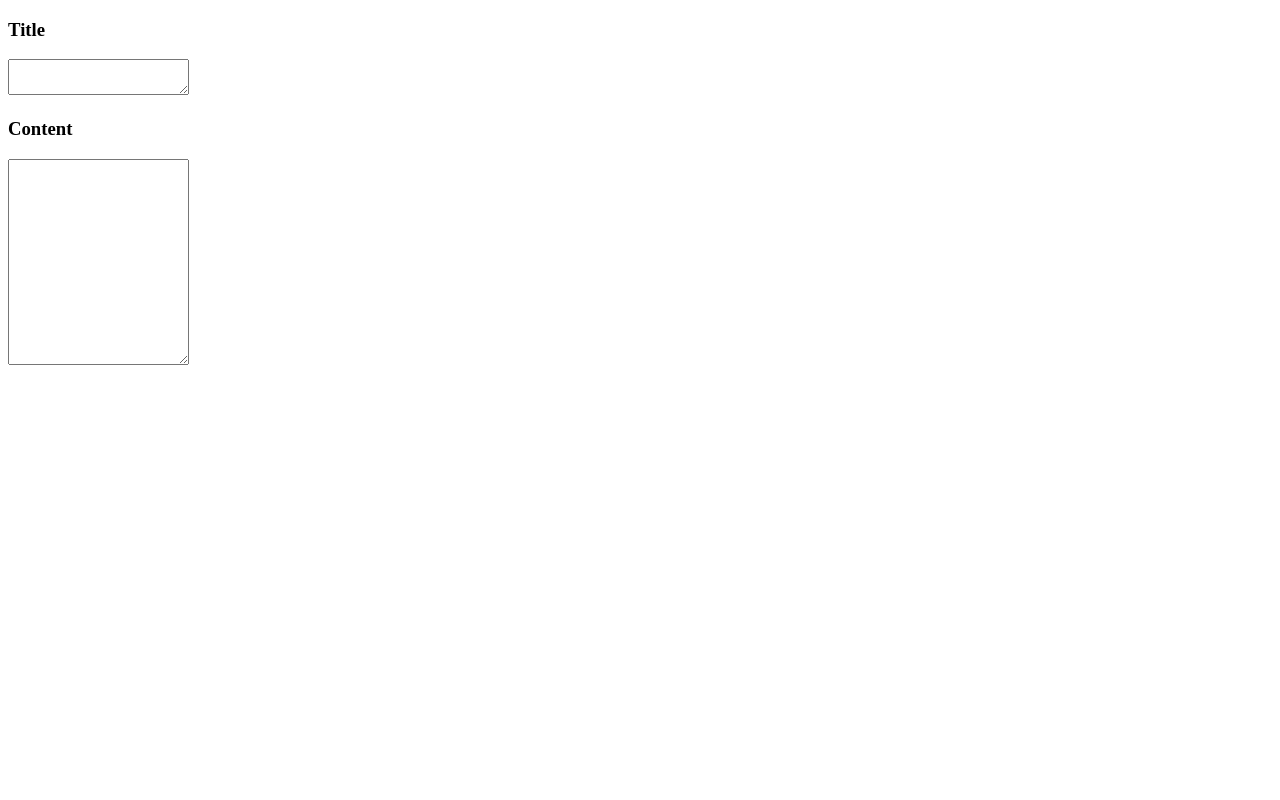
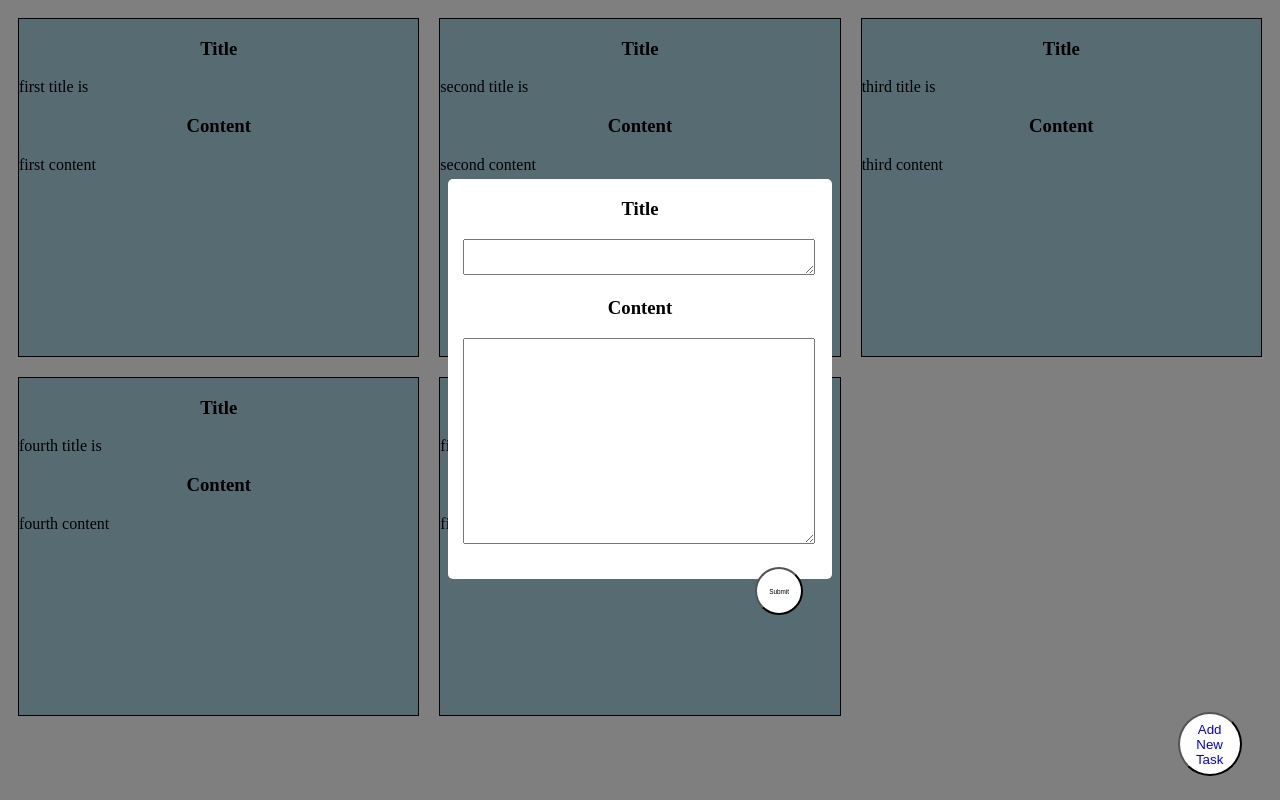
Before and after one commit to GraphTree/ToDoApp, a React (Create React App) app: page /fillup in a window 1280 px wide. Built offline with nearby package versions, Linux system fonts and the light colour scheme.

Commit message:
completed creating fillup modal and liking it to addnewtask button. Submitting fillup modal does not save data and create todo yet

```diff
--- a/src/Router.tsx
+++ b/src/Router.tsx
@@ -12,8 +12,10 @@ function Router( ){
     return(
         <BrowserRouter>
           <Routes>
-            <Route path="/" element={<Home />} />
-            <Route path="/fillup" element={<FillUp />} />
+            <Route path="/" element={<Home />} >
+                <Route path="/fillup" element={<FillUp />} />
+            </Route>
+
           </Routes>
         </BrowserRouter>
       );
--- a/src/routes/FillUp.tsx
+++ b/src/routes/FillUp.tsx
@@ -1,20 +1,64 @@
 import {useState} from 'react';
+import { useNavigate } from 'react-router-dom';
 import styled from "styled-components";
+
+
+const ModalDiv = styled.div`
+    width : 100%;
+    height : 100%;
+    position: absolute;
+    top: 0;
+    left:0;
+    background-color: rgba(0,0,0,0.5);
+`
+
+const Modal=styled.div`
+    width : 30%;
+    height : 50%;
+    background-color: white;
+    border-radius: 5px;
+    position : relative;
+    left : 35%;
+    top:20%
+`
+
+const Title=styled.h3`
+    text-align : center;
+    padding-top :5% ;
+    `
+const Content=styled(Title)`
+    padding-top : 0;`
+
 
 
 const TitleBox = styled.textarea`
 text-align : left;
-word-wrap: break-word
+width : 90%;
+left : 4%;
+position : relative;
+word-wrap: break-word;
 `
 
 const ContentBox = styled(TitleBox)`
 height : 200px;
+`
+const SubmitButton = styled.button`
+    position: relative;
+    background-color:white;
+    bottom : 0%;
+    left: 80%;
+    width : 3rem;
+    height : 3rem;
+    border-radius:70%;
+    font-size: 0.4rem;
+    margin-top:5%
 `
 
 
 function FillUp(){
     const [title, setTitle] = useState<string>('');
     const [content, setContent] = useState<string>('');
+    const navigate = useNavigate();
 
     const onChangeTitle = (e: React.ChangeEvent<HTMLTextAreaElement>) => {
         setTitle(e.currentTarget.value);
@@ -23,18 +67,30 @@ function FillUp(){
         setContent(e.currentTarget.value);
     }
 
+    const onSubmit = (e: React.FormEvent<HTMLFormElement>) => {
+        e.preventDefault();
+        navigate('/')
+
+    }
+
+    const onClickModalBackground = (e: React.MouseEvent<HTMLElement>) => {
+
+    }
 
 
     return (
-        <div>
-            <form>
-                <h3> Title </h3>
+        <ModalDiv onClick={onClickModalBackground}>
+        <Modal>
+            <form onSubmit={onSubmit}>
+                <Title> Title </Title>
                 <TitleBox onChange={onChangeTitle} value = {title} />
-                <h3>Content</h3>
+                <Content>Content</Content>
                 <ContentBox onChange={onChangeContent} value={content}/>
+                <SubmitButton>Submit</SubmitButton>
             </form>
 
-        </div>
+        </Modal>
+        </ModalDiv>
     )
 }
 
--- a/src/routes/Home.tsx
+++ b/src/routes/Home.tsx
@@ -1,6 +1,6 @@
 import {useState} from 'react';
 import styled from "styled-components";
-import {Link} from "react-router-dom";
+import {Link, Outlet} from "react-router-dom";
 import {IToDo} from "../utils/types";
 import ToDo from "./ToDo";
 
@@ -52,6 +52,7 @@ function Home() {
         <GirdContainer>
             {toDoList.map((toDo) => <ToDo DataInfo={toDo} key= {toDo.id} />)}
         </GirdContainer>
+        <Outlet/>
         <AddNewTaskButton><AddNewTaskLink to ='/fillup'>Add New Task</AddNewTaskLink></AddNewTaskButton>
     </div>
   );
```
